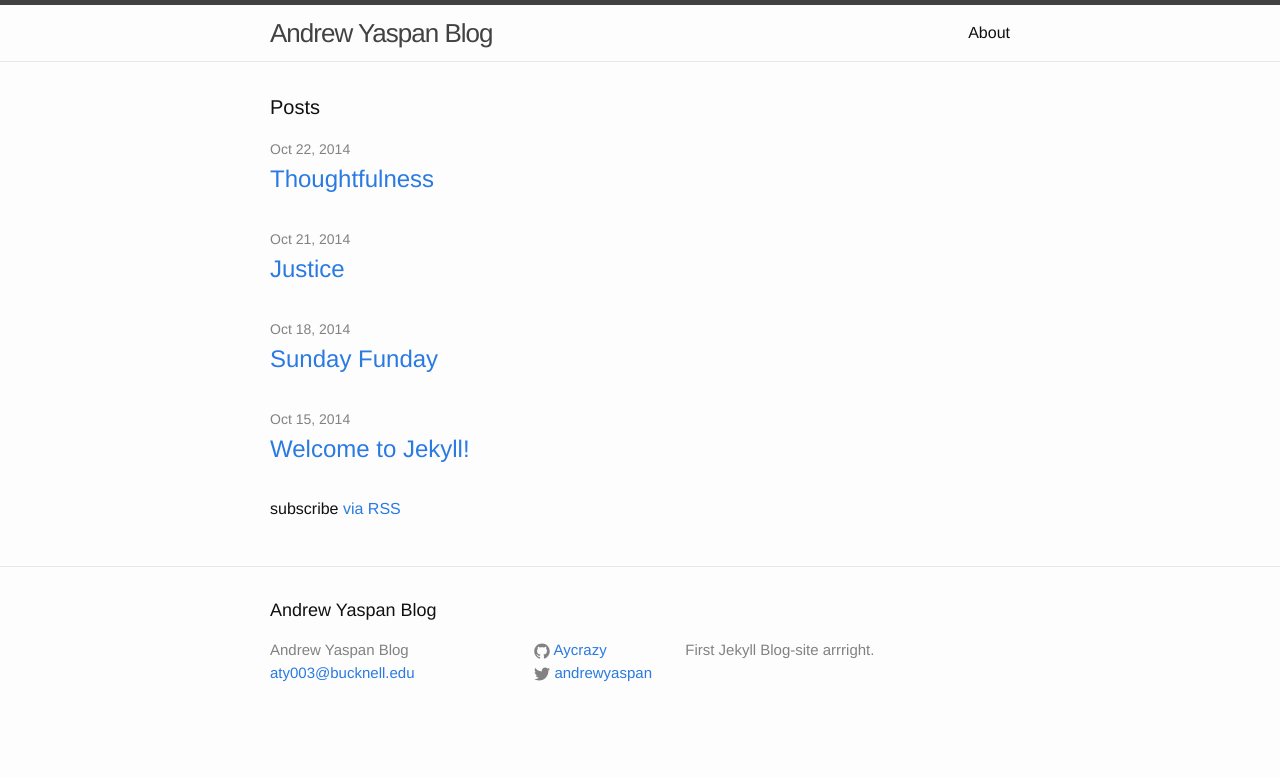
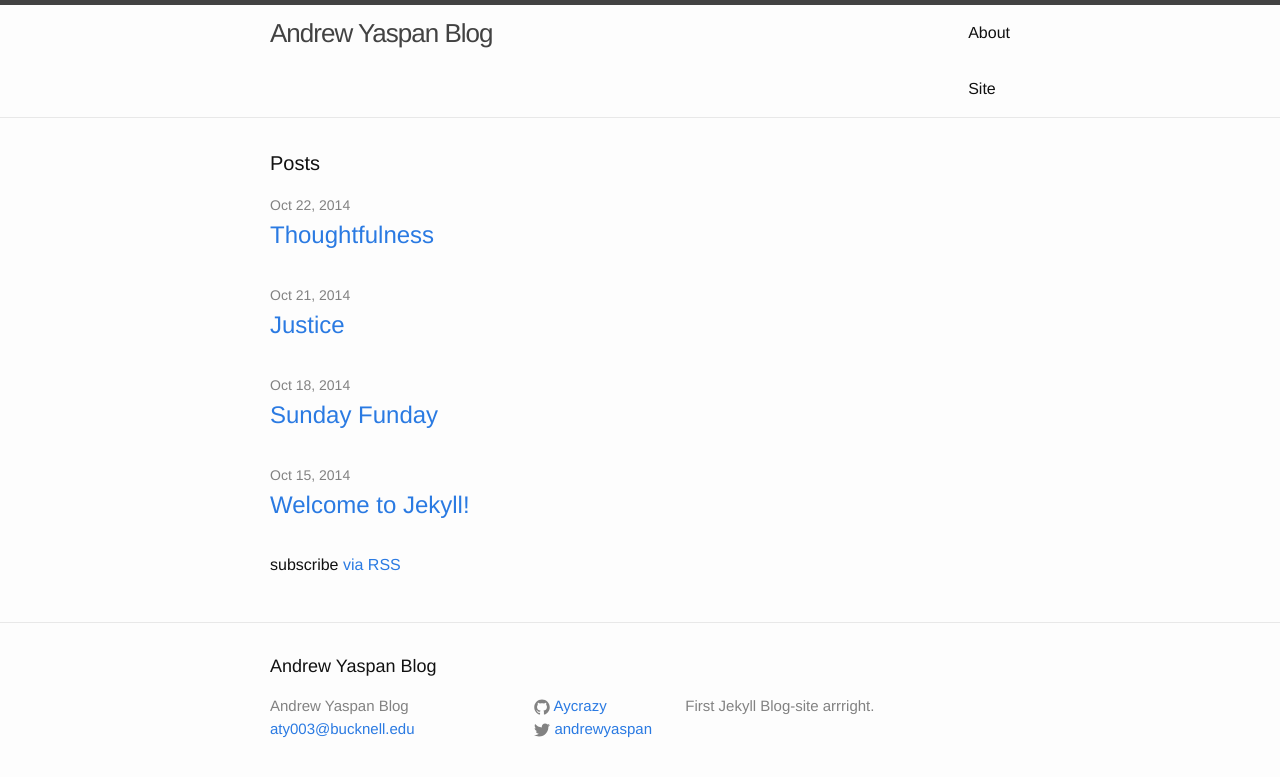
Before and after one commit to Aycrazy/aycrazy.github.io, a Jekyll site: the page built from index.html, in a window 1280 px wide. Shown: the top 777 px of the page. Built offline with Jekyll 4.4.1, drawn with Linux system fonts in a browser that asks for light colours.

Commit message:
Update header.html
added site

```diff
--- a/_includes/header.html
+++ b/_includes/header.html
@@ -21,6 +21,14 @@
         {% endfor %}
       </div>
 
+      <div class="trigger">
+        {% for page in site.pages %}
+          {% if page.title %}
+          <a class="page-link" href="https://andrewyaspan-github-io-aycrazy.c9.io/index.html">Site</a>
+          {% endif %}
+        {% endfor %}
+      </div>
+
     </nav>
 
   </div>
```
